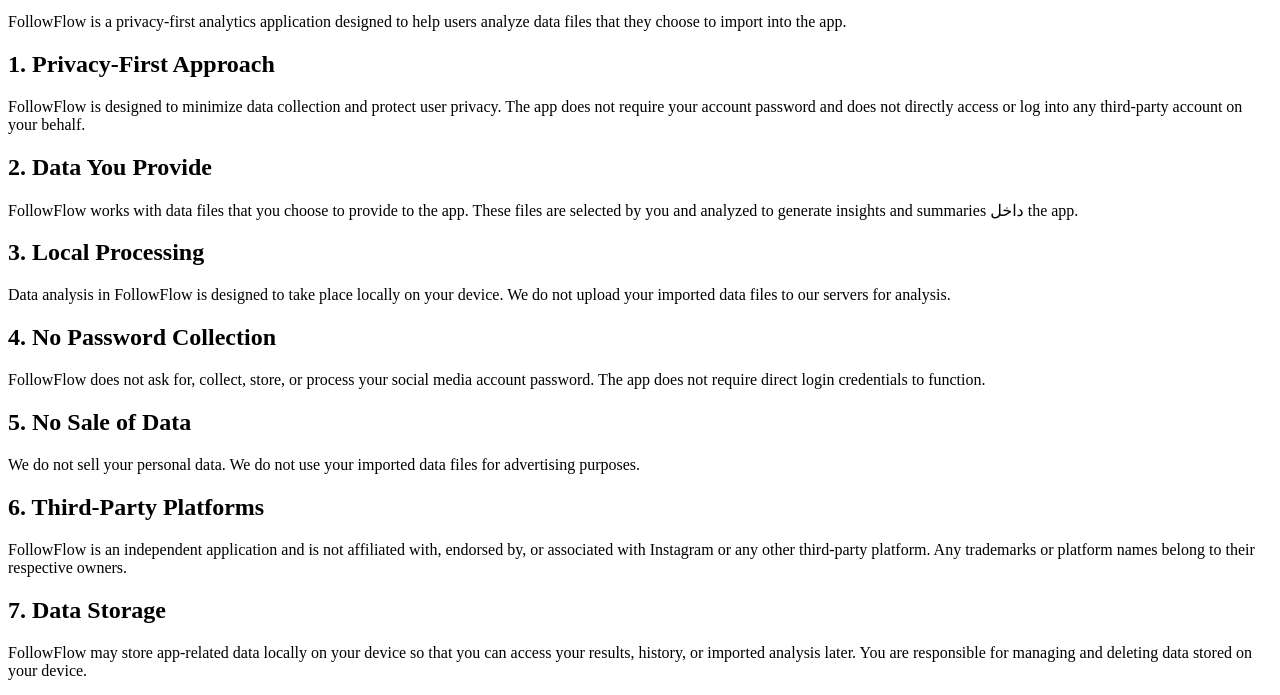
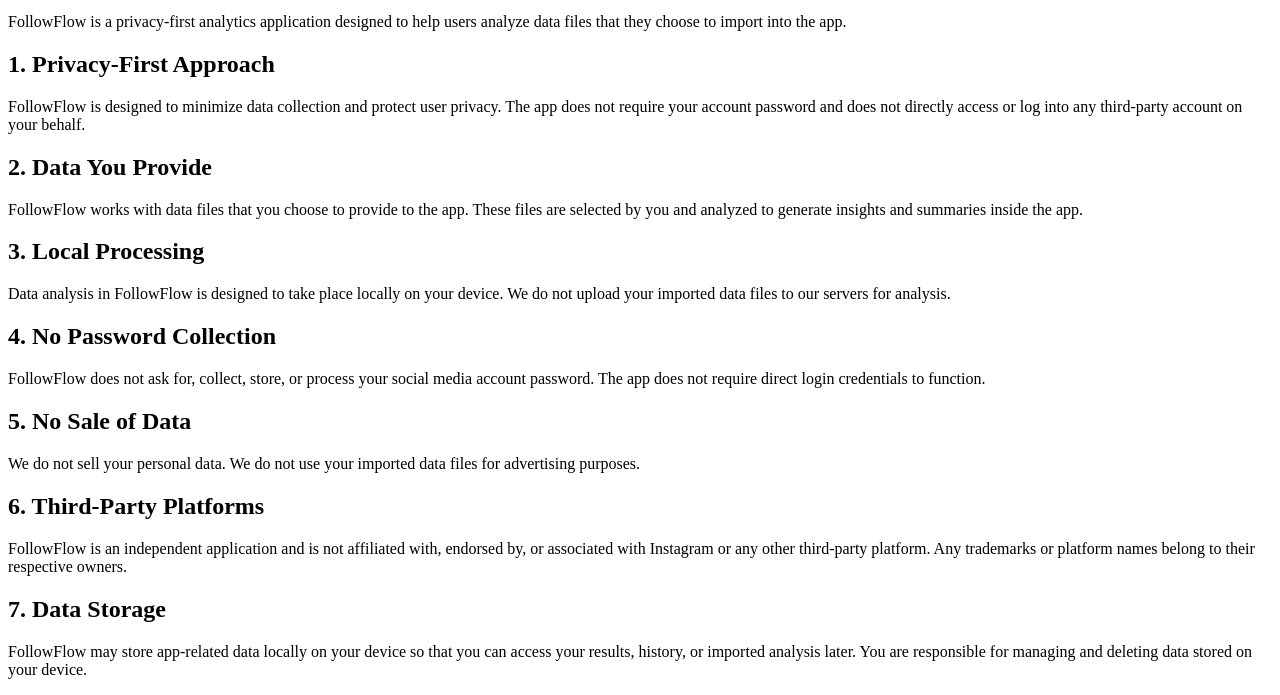
Before and after one commit to wegivesol/FollowFlow, a website: page privacy.html in a window 1280 px wide. Shown: the part 101-796 px from the top of the page. Drawn offline with Linux system fonts and the light colour scheme.

Commit message:
Update privacy.html

```diff
--- a/privacy.html
+++ b/privacy.html
@@ -25,7 +25,7 @@
   <h2>2. Data You Provide</h2>
   <p>
     FollowFlow works with data files that you choose to provide to the app.
-    These files are selected by you and analyzed to generate insights and summaries داخل the app.
+    These files are selected by you and analyzed to generate insights and summaries inside the app.
   </p>
 
   <h2>3. Local Processing</h2>
```
